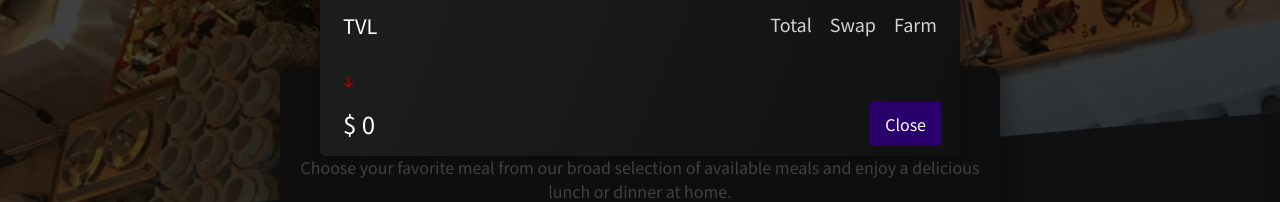
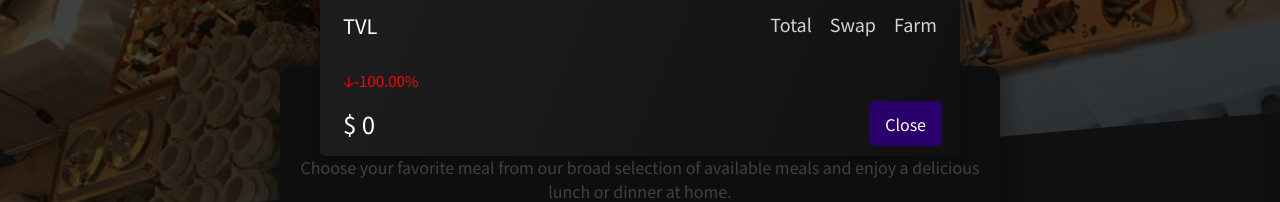
Before and after one commit to Patrykshub/A-Food-Order-App, a React (Create React App) app: page / in a window 1280 px wide. Both pictures are taken after a click on the button "Coin Swap". Shown: the part 174-376 px from the top of the page. Built offline with nearby package versions, Linux system fonts and the light colour scheme; no server answers.

Commit message:
feat: Coinswap 04

```diff
--- a/src/components/Jacob/CoinSwap.js
+++ b/src/components/Jacob/CoinSwap.js
@@ -1,40 +1,50 @@
-import React, { useState, useEffect} from "react";
+import React, { useState, useEffect } from "react";
 import classes from "../Layout/HeaderCartButton.module.css";
 import Modal02 from "./Modal02";
 import cls from "./Input-css.module.css";
+
+const tokens = [
+  { origin: "total", diff: 23234, price: 245435234 },
+  { origin: "swap", diff: 23234, price: 245435234 },
+  { origin: "farm", diff: 23234, price: 245435234 },
+];
 
 const CoinSwap = (props) => {
   const [showStatements, setShowStatements] = useState(false);
   const onClick = () => setShowStatements(!showStatements);
 
-
-
-
-const [totalValue, setTotalValue] = useState(0);
+  const [totalValue, setTotalValue] = useState(0);
   const [isActive, setIsActive] = useState(false);
 
-  function toggle() {
-    setIsActive(!isActive);
+  let arrow = "🡡";
+  let counter = "";
+  if (totalValue > 50000000) {
+    arrow = "🡡";
+    counter = true;
+  } else {
+    arrow = "🡣";
+    counter = false;
   }
 
-  function reset() {
-    setTotalValue(0);
-    setIsActive(false);
-  }
+  let countersValue = ((totalValue / 50000000) -1) * 100 ;
+
+  const toggle = () => {
+    setIsActive(!isActive);
+  };
 
   useEffect(() => {
     let totalValue = null;
     if (isActive) {
       totalValue = setInterval(() => {
-        setTotalValue(totalValue => Math.floor(Math.random() *1000000000000));
+        setTotalValue((totalValue) =>
+          Math.floor(Math.random() * 100000000)
+        );
       }, 1000);
     } else if (!isActive && totalValue !== 0) {
       clearInterval(totalValue);
     }
     return () => clearInterval(totalValue);
   }, [isActive, totalValue]);
-
-
 
   return (
     <div onClick={props.onClick}>
@@ -51,15 +61,32 @@ const [totalValue, setTotalValue] = useState(0);
                 TVL
                 <div className={cls.valuesOnTheRight}>
                   <div className={cls.items}>Total</div>
-                  <div style={{color: isActive ? 'blue' : 'lightgray', marginLeft: 18, }} onClick={toggle}>Swap</div>
+                  <div
+                    style={{
+                      color: isActive ? "blue" : "lightgray",
+                      marginLeft: 18,
+                      textDecoration: isActive ? "underline" : "none",
+                    }}
+                    onClick={toggle}
+                  >
+                    Swap
+                  </div>
                   <div className={cls.items}>Farm</div>
                 </div>
               </div>
             </div>
 
-            <div className={cls.percentage}>🡣 {}</div>
+            <div
+              style={{ color: counter ? "green" : "red" }}
+              className={cls.percentage}
+            >
+              {arrow}
+              {countersValue.toFixed(2)}%
+            </div>
             <div className={cls.content}>
-              <div className={cls.totalVolume}>$ {totalValue.toLocaleString()}</div>
+              <div className={cls.totalVolume}>
+                $ {totalValue.toLocaleString()}
+              </div>
               <button className={classes.closingButton} onClick={onClick}>
                 Close
               </button>
```
Also changed, not shown: 1 other file (tests, documents, lock files or other folders).
